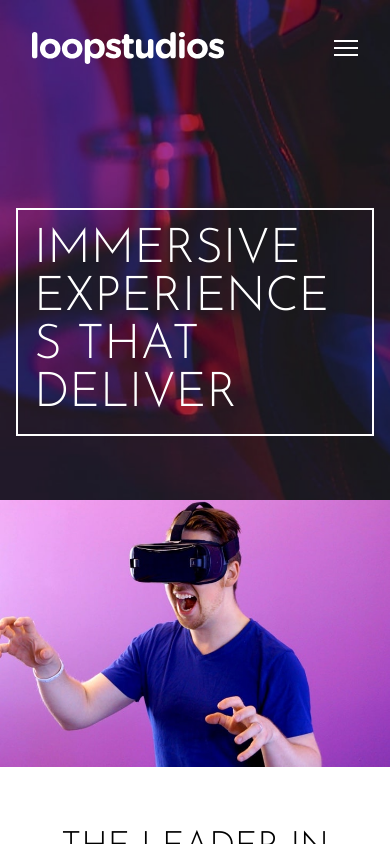
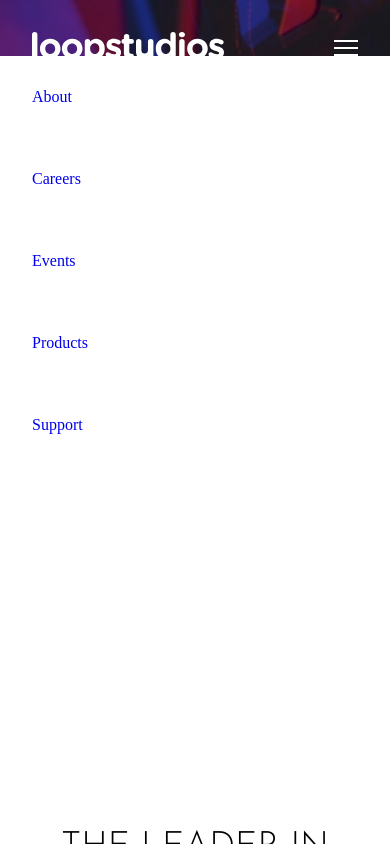
Before and after one commit to bekzodturgunoff/loopstudio, a React (Vite) app: page / in a window 390 px wide. Both pictures are taken after a click on the picture 346 px from the left and 48 px from the top of the page. Shown: the top 844 px of the page. Built offline with nearby package versions, Linux system fonts and the light colour scheme.

Commit message:
Hamburger btn

```diff
--- a/src/App.css
+++ b/src/App.css
@@ -17,7 +17,9 @@ html {
   --primary-font: "Josefin Sans", sans-serif;
   --second-font: "Alata", sans-serif;
 }
-
+.hamburger-links {
+  display: none;
+}
 .navbar-container {
   background-image: url(../images/desktop/image-hero.jpg);
   background-repeat: no-repeat;
@@ -273,6 +275,20 @@ p {
   .links {
     display: none;
   }
+  .hamburger-links {
+    position: absolute;
+    margin-left: auto;
+    margin-right: auto;
+    left: 0;
+    right: 0;
+    height: 100%;
+    flex-direction: column;
+  }
+
+  .hamburger-links a {
+    padding: 1rem;
+    margin: 1rem;
+  }
 
   .movie-container {
     display: grid;
@@ -419,5 +435,6 @@ p {
   .footer-links a {
     margin: auto;
     margin-bottom: 0.5rem;
+    position: absolute;
   }
 }
--- a/src/HamBtn.jsx
+++ b/src/HamBtn.jsx
@@ -8,26 +8,29 @@ export default function HamBtn() {
     if (hamburgerOpen) {
       console.log("clicked");
     } else {
-      console.log("not cliked");
+      console.log("not clicked");
     }
   };
   return (
     <div>
       <img src={Button} className="ham-btn" onClick={toggleHamburger} />
 
-      <div className="ham-links">
+      <div className="hamburger-links">
         <a href="#">About</a>
         <a href="#">Careers</a>
         <a href="#">Events</a>
         <a href="#">Products</a>
         <a href="#">Support</a>
       </div>
-      <style jsx>{`
-          .ham-links{
-              display: ${hamburgerOpen ? "inline" : "none"}
-              background-color: #FFF;
+
+      <style jsx>
+        {`
+          .hamburger-links {
+            display: ${hamburgerOpen ? "flex" : "none"};
+            background-color: white;
           }
-          `}</style>
+        `}
+      </style>
     </div>
   );
 }
--- a/src/Navbar.jsx
+++ b/src/Navbar.jsx
@@ -8,6 +8,7 @@ function Navbar() {
         <div className="navbar">
           <img src={Logo} />
           <HamBtn />
+
           <div className="links">
             <a href="#">About</a>
             <a href="#">Careers</a>
```
